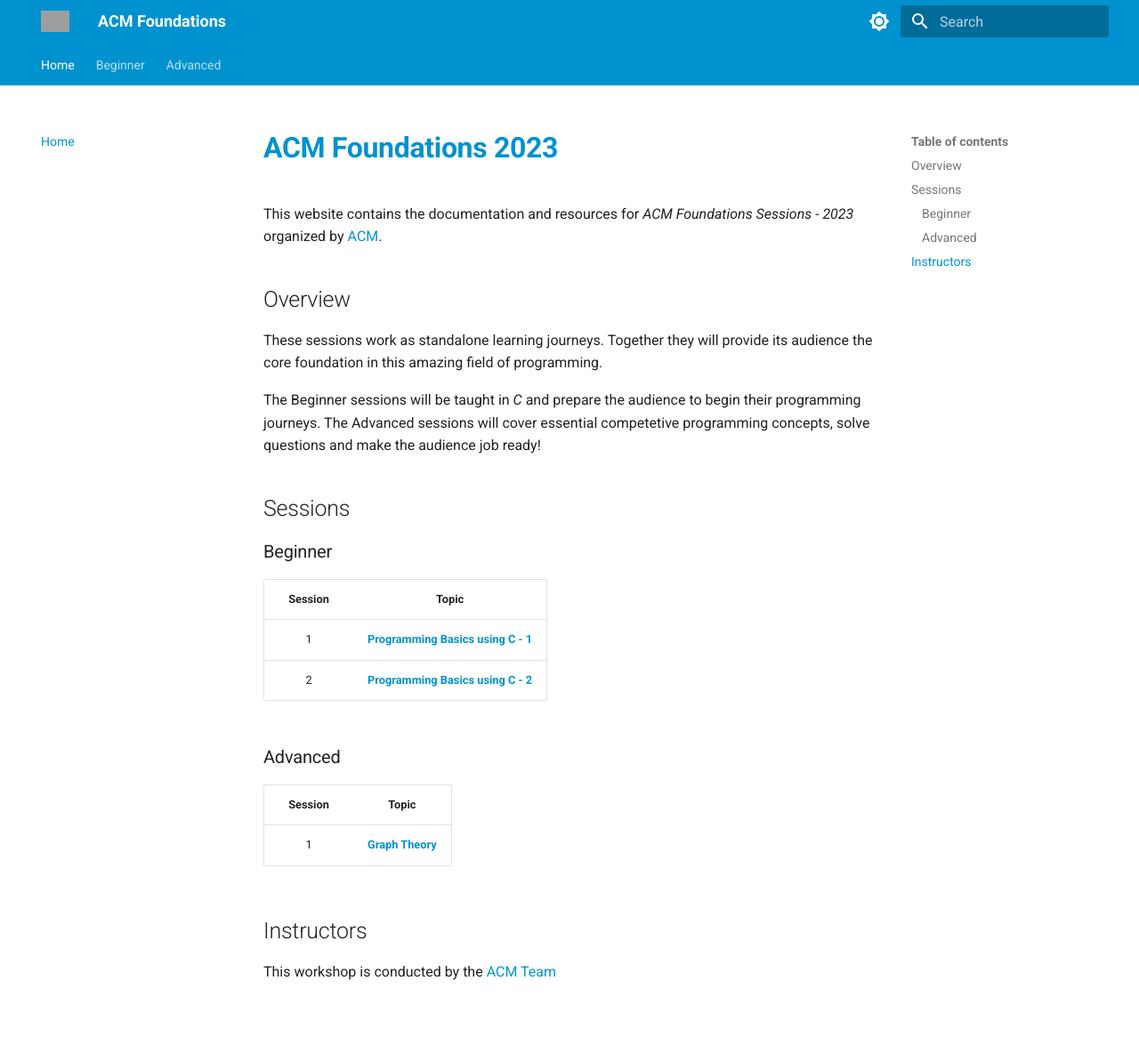
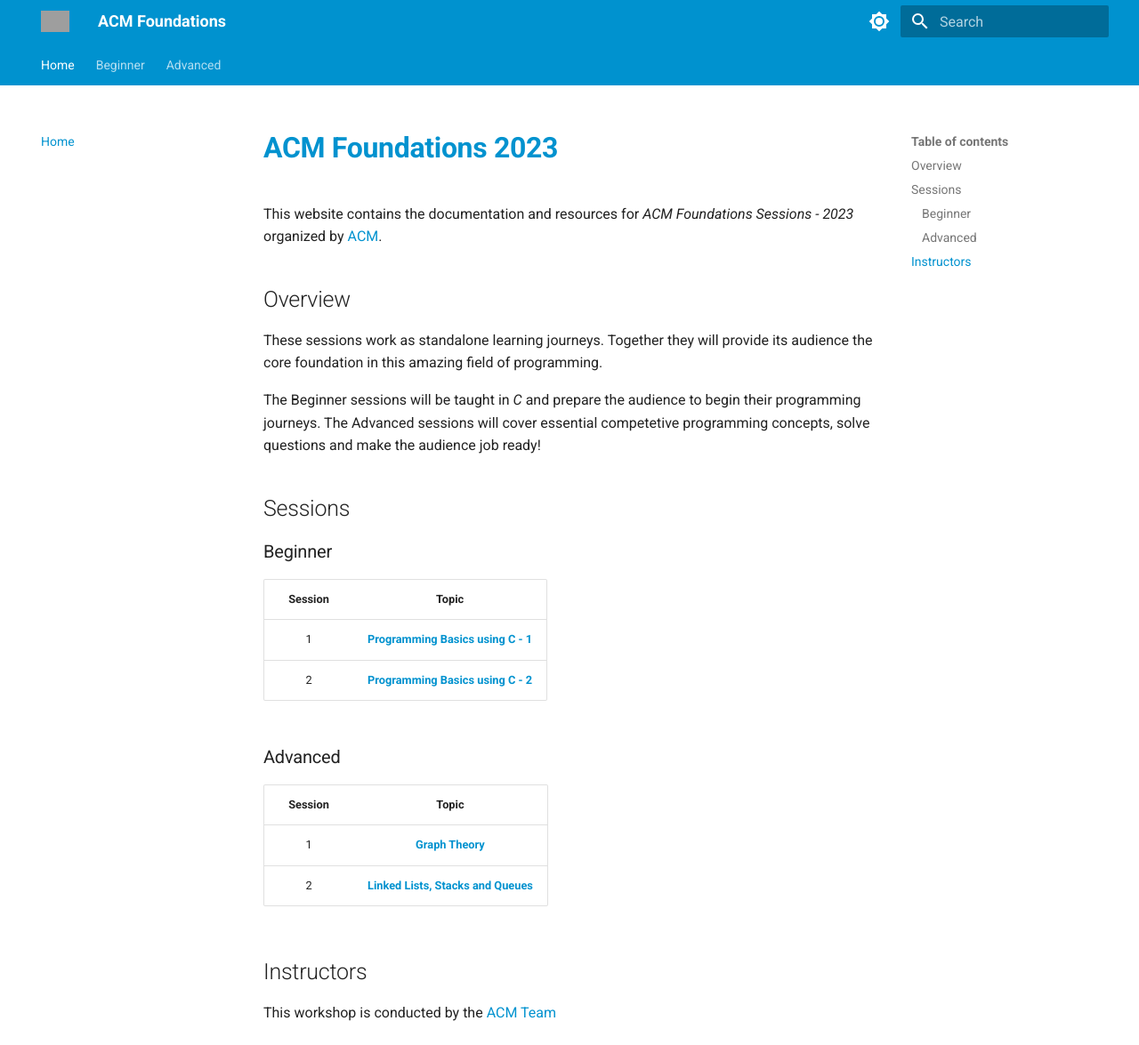
Before and after one commit to howdoiusekeyboard/ACM_Foundations_2023, an MkDocs documentation site: the page built from docs/index.md, in a window 1280 px wide and 1175 px high. Shown: the whole window at 89% size. Built offline with MkDocs 1.6.1 and Material for MkDocs 9.7.7, drawn with Linux system fonts in a browser that asks for light colours; grey boxes are pictures that could not be loaded.

Commit message:
Update index.md

```diff
--- a/docs/index.md
+++ b/docs/index.md
@@ -24,6 +24,8 @@
 | Session | Topic |
 | :-----: |:-------------:|
 | 1 | [**Graph Theory**](./Advanced-1) |
+| 2 | [**Linked Lists, Stacks and Queues**](./Advanced-2) |
+
 
 ## Instructors
 
```
